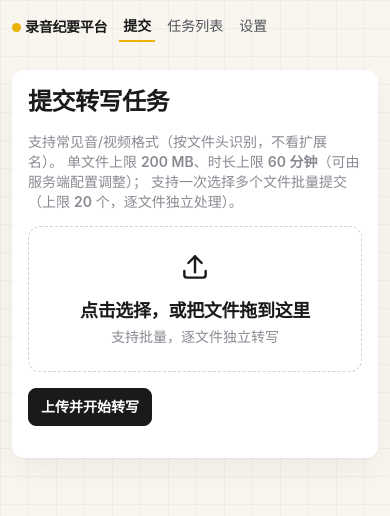
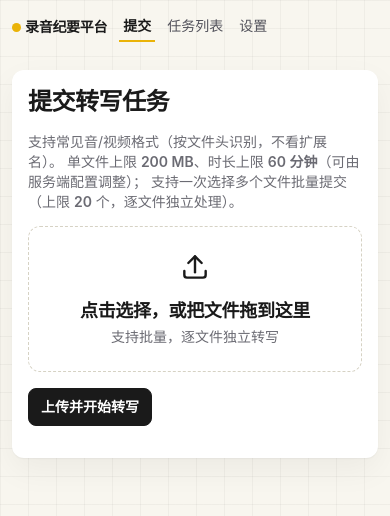
Before and after one commit to plus-Liang/meeting-notes, a web app: page /index.html in a window 390 px wide. Shown: the top 516 px of the page. Run offline with its HTML, style and script files only (its server is not run), Linux system fonts and the light colour scheme; data that the repository does not hold is empty; some of the project's set-up classes (security, data sources, template engines, error pages and the like) are left out, and stand-ins take their place; database files in the repository are not loaded.

Commit message:
fix(T4.14b): contrast accessibility fix per Lead review (D-100/K-56, measured not eyeballed) - --ink-3 #8a8a93 -> #6b6b73 (.hint 3.16:1 -> 4.88:1 on paper bg #f8f6ef, 5.28:1 on white card, both >= WCAG AA 4.5:1); --success #15803d -> #166534 (.badge.done/.ok-text 4.56:1 -> 6.49:1 >= 5:1); token-level only, no other style/HTML/JS/backend changes; evidence D:/new/artifacts/T4.14/after2/ (4 desktop 1440 + mobile 390 shots, contrast.json, zero console error, zero mobile overflow); -UnitOnly 225/225 exit 0, maintainability 0/0 exit 0

```diff
--- a/app/src/main/resources/static/style.css
+++ b/app/src/main/resources/static/style.css
@@ -31,7 +31,7 @@
   /* 颜色：黑白排印 + 暖纸底 + 单一暖黄 accent（用量极省） */
   --ink: #1a1a1a;
   --ink-2: #52525b;
-  --ink-3: #8a8a93;
+  --ink-3: #6b6b73; /* T4.14b：#8a8a93→#6b6b73，纸底 4.89:1 / 白卡 5.29:1，过 WCAG AA 4.5:1（K-56 实测口径） */
   --bg: #f8f6ef;
   --grid-line: rgba(26, 26, 26, .038);
   --surface: #ffffff;
@@ -41,7 +41,7 @@
   --accent: #eab308;          /* 暖黄：圆点/下划线/进度条/chip */
   --accent-deep: #a16207;     /* 黄底上的可读文字 */
   --accent-tint: #fdf4d9;
-  --success: #15803d;  --success-tint: #ecf7ee;
+  --success: #166534;  --success-tint: #ecf7ee; /* T4.14b：#15803d→#166534，徽章/成功横幅文字 6.5:1 ≥5:1 */
   --danger: #d92d20;   --danger-tint: #fdeeee;
   --warn: #b45309;     --warn-tint: #fdf3e2;
   --skeleton-base: #ecebe2;
```
